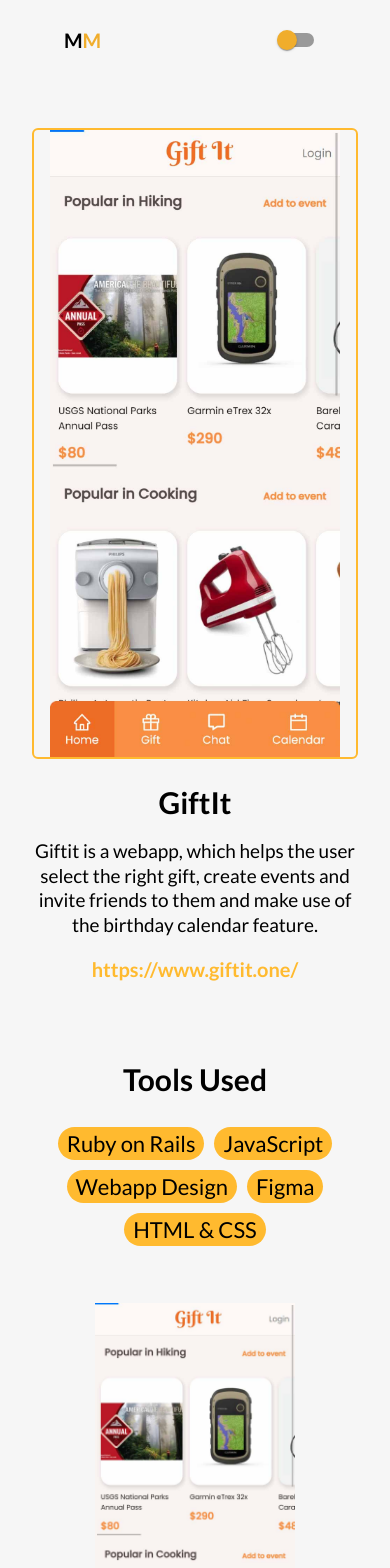
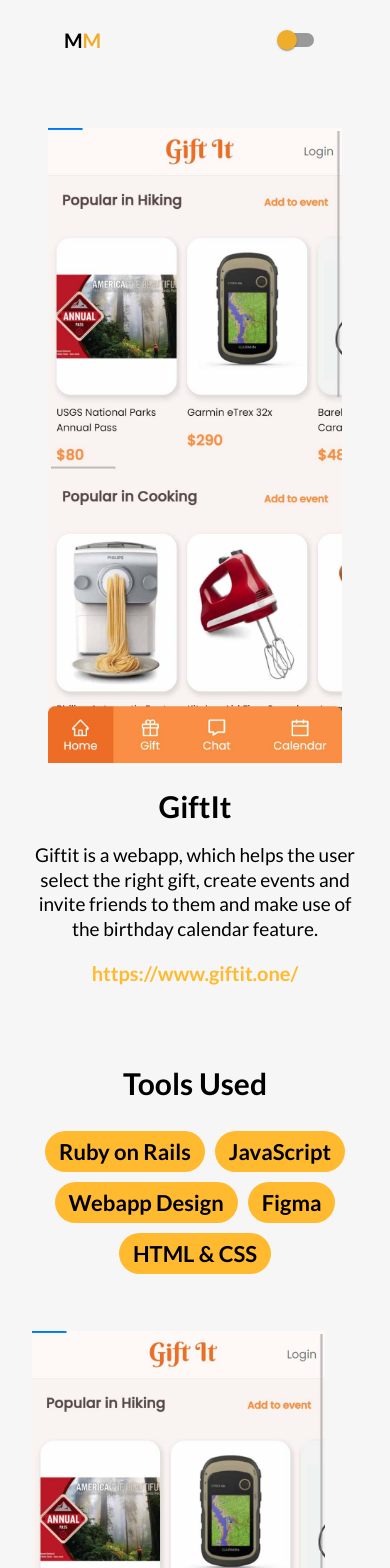
Before and after one commit to tielass/portfolio-website, a React (Create React App) app: page /development/1 in a window 390 px wide. Shown: the top 1568 px of the page. Built offline with nearby package versions, Linux system fonts and the light colour scheme.

Commit message:
single page mobile view fixes

```diff
--- a/src/style/SingleProjectPage.css
+++ b/src/style/SingleProjectPage.css
@@ -168,6 +168,16 @@
 
   .skill-tag {
     font-size: 22px;
+    padding: 7px 14px;
+    font-weight: bold;
+  }
+
+  .single--project--left{
+    border: none;
+  }
+
+  .project--images--one--img{
+    width: 90%;
   }
 
  }
```
